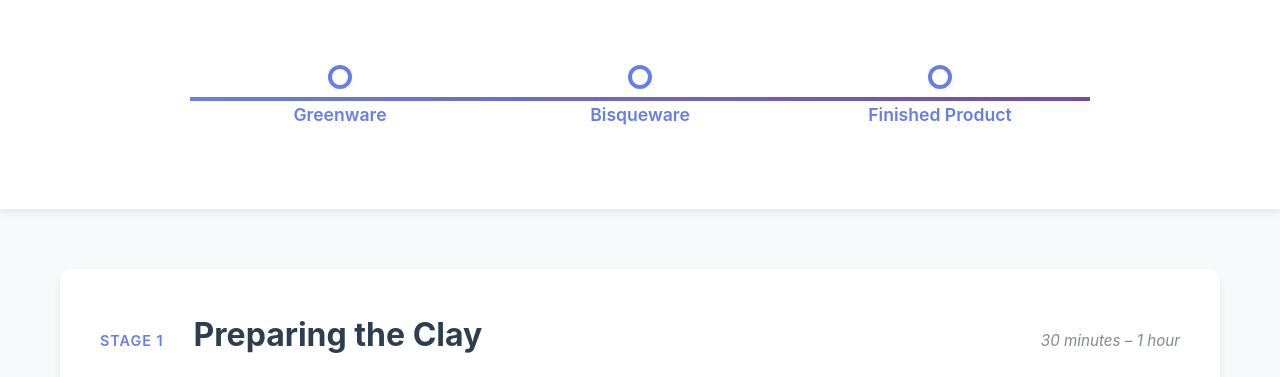
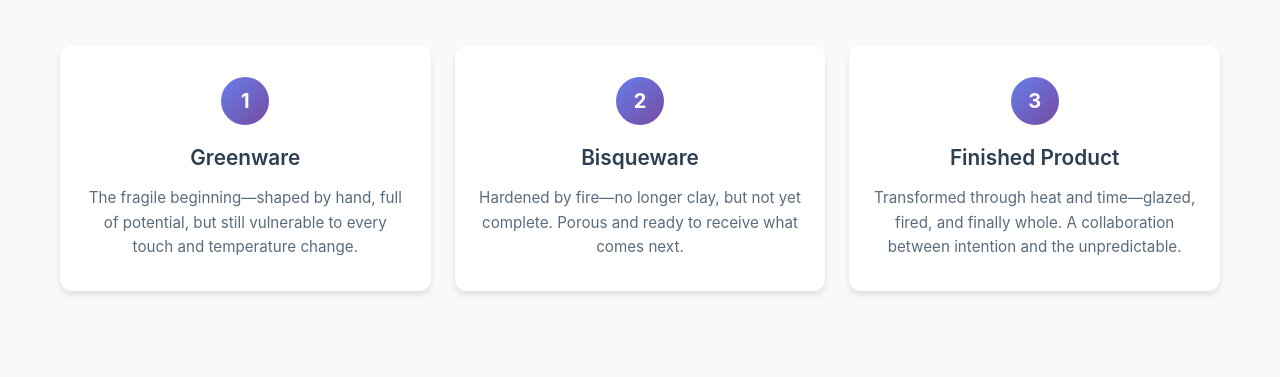
Before and after one commit to winstain13/what-pottery-taught-me, a website: page index.html in a window 1280 px wide. Shown: the part 391-768 px from the top of the page. Drawn offline with Linux system fonts and the light colour scheme.

Commit message:
Redesign Journey section to match stage card style

```diff
--- a/index.html
+++ b/index.html
@@ -45,9 +45,7 @@
 
         /* Timeline Section */
         .timeline-section {
-            background: white;
             padding: 60px 20px;
-            box-shadow: 0 2px 10px rgba(0,0,0,0.1);
         }
 
         .timeline-title {
@@ -58,46 +56,51 @@
         }
 
         .timeline {
-            display: flex;
-            justify-content: space-between;
-            align-items: center;
-            position: relative;
-            max-width: 900px;
+            display: grid;
+            grid-template-columns: repeat(auto-fit, minmax(280px, 1fr));
+            gap: 24px;
+            max-width: 1200px;
             margin: 0 auto;
-            padding: 20px 0;
-        }
-
-        .timeline::before {
-            content: '';
-            position: absolute;
-            top: 50%;
-            left: 0;
-            right: 0;
-            height: 4px;
-            background: linear-gradient(to right, #667eea, #764ba2);
-            z-index: 1;
         }
 
         .milestone {
-            position: relative;
-            z-index: 2;
+            background: white;
+            border-radius: 12px;
+            padding: 32px 24px;
+            box-shadow: 0 4px 6px rgba(0,0,0,0.1);
+            transition: transform 0.3s ease, box-shadow 0.3s ease;
             text-align: center;
-            flex: 1;
         }
 
-        .milestone-dot {
-            width: 24px;
-            height: 24px;
-            background: white;
-            border: 4px solid #667eea;
+        .milestone:hover {
+            transform: translateY(-4px);
+            box-shadow: 0 8px 12px rgba(0,0,0,0.15);
+        }
+
+        .milestone-number {
+            display: inline-block;
+            width: 48px;
+            height: 48px;
+            background: linear-gradient(135deg, #667eea 0%, #764ba2 100%);
+            color: white;
             border-radius: 50%;
-            margin: 0 auto 12px;
+            line-height: 48px;
+            font-weight: 700;
+            font-size: 1.25rem;
+            margin-bottom: 16px;
         }
 
         .milestone-label {
             font-weight: 600;
-            font-size: 1.1rem;
-            color: #667eea;
+            font-size: 1.3rem;
+            color: #2c3e50;
+            margin-bottom: 12px;
+        }
+
+        .milestone-description {
+            font-size: 0.95rem;
+            color: #5a6c7d;
+            line-height: 1.6;
         }
 
         /* Stages Section */
@@ -236,17 +239,8 @@
             }
 
             .timeline {
-                flex-direction: column;
-                gap: 30px;
-            }
-
-            .timeline::before {
-                left: 50%;
-                top: 0;
-                bottom: 0;
-                width: 4px;
-                height: auto;
-                transform: translateX(-50%);
+                grid-template-columns: 1fr;
+                gap: 20px;
             }
 
             .stage {
@@ -288,16 +282,19 @@
         <div class="container">
             <div class="timeline">
                 <div class="milestone">
-                    <div class="milestone-dot"></div>
+                    <div class="milestone-number">1</div>
                     <div class="milestone-label">Greenware</div>
+                    <p class="milestone-description">The fragile beginning—shaped by hand, full of potential, but still vulnerable to every touch and temperature change.</p>
                 </div>
                 <div class="milestone">
-                    <div class="milestone-dot"></div>
+                    <div class="milestone-number">2</div>
                     <div class="milestone-label">Bisqueware</div>
+                    <p class="milestone-description">Hardened by fire—no longer clay, but not yet complete. Porous and ready to receive what comes next.</p>
                 </div>
                 <div class="milestone">
-                    <div class="milestone-dot"></div>
+                    <div class="milestone-number">3</div>
                     <div class="milestone-label">Finished Product</div>
+                    <p class="milestone-description">Transformed through heat and time—glazed, fired, and finally whole. A collaboration between intention and the unpredictable.</p>
                 </div>
             </div>
         </div>
```
